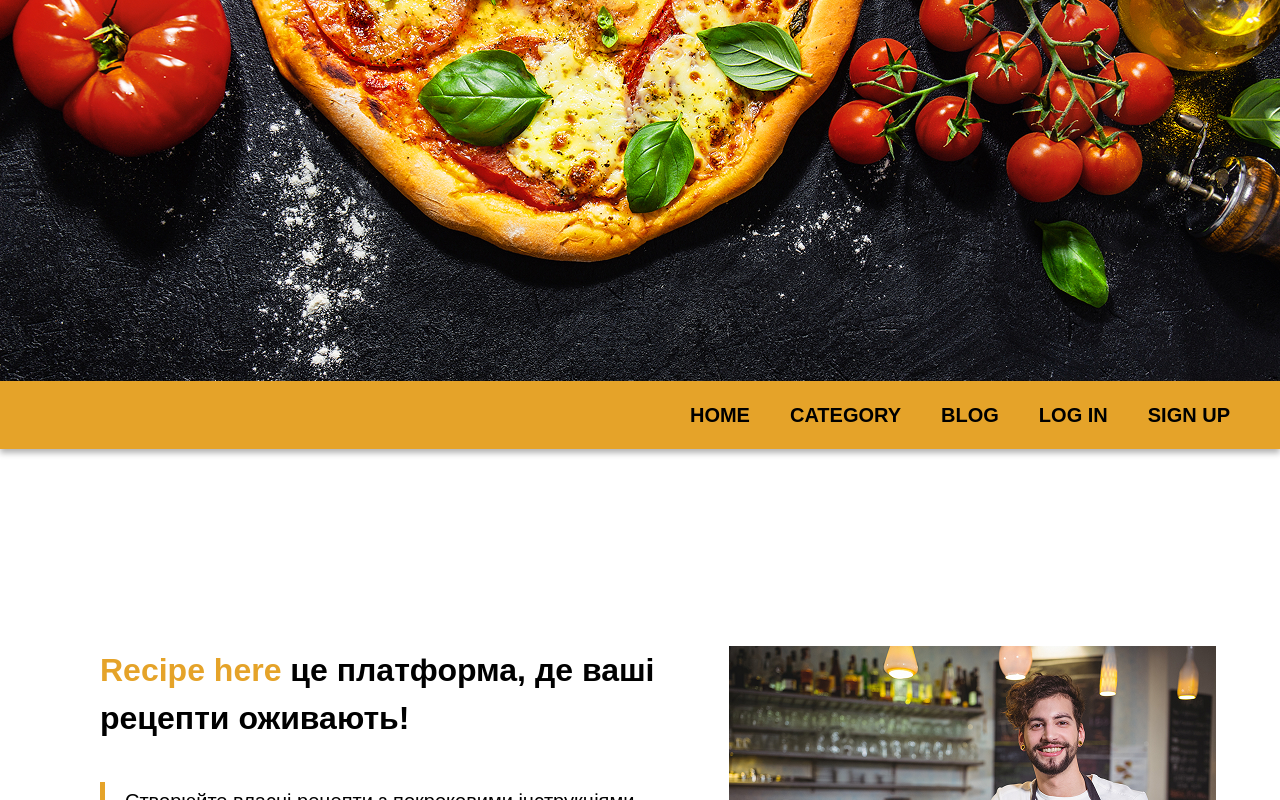
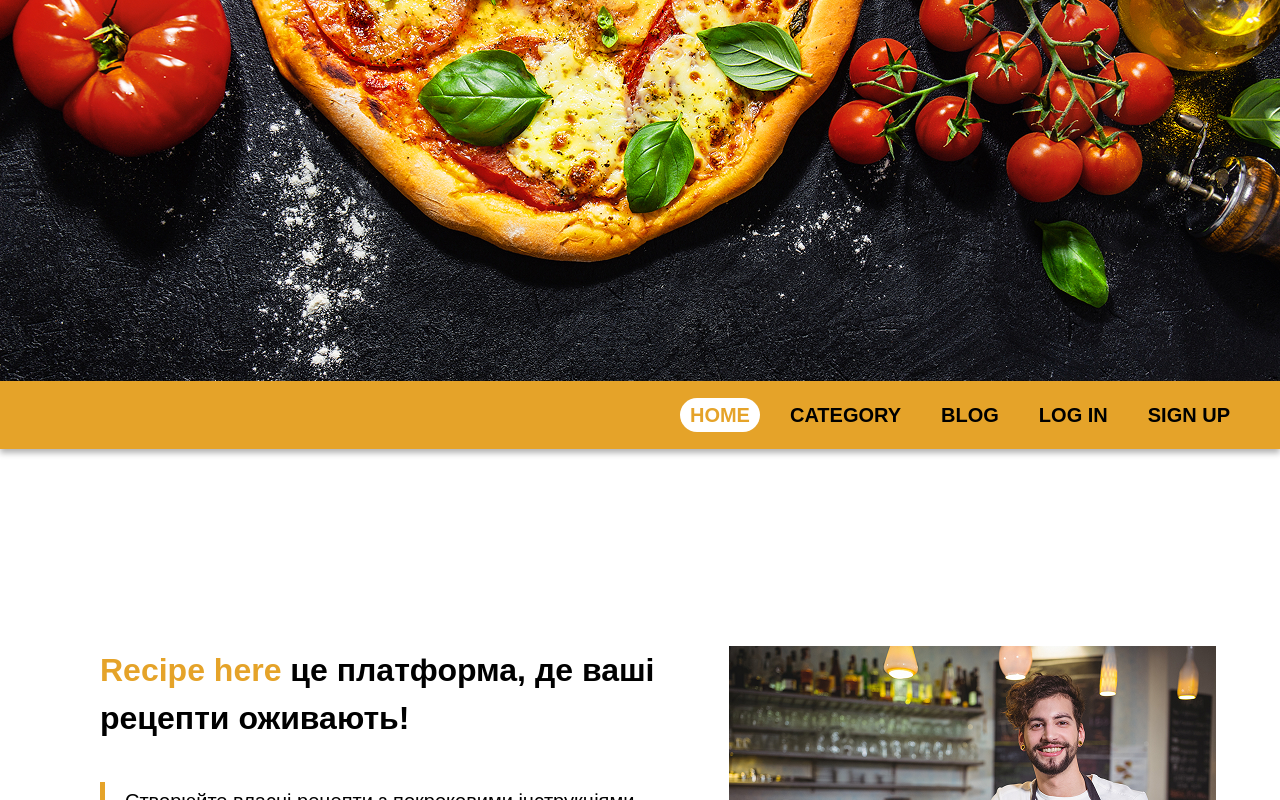
Before and after one commit to Yushchyk-Roman/test, a React (Vite) app: page /test/test in a window 1280 px wide. Shown: the top 800 px of the page. Built offline with nearby package versions, Linux system fonts and the light colour scheme; no server answers; the database is empty.

Commit message:
new update

```diff
--- a/src/components/layout/nav-bar/NavBar.jsx
+++ b/src/components/layout/nav-bar/NavBar.jsx
@@ -19,7 +19,7 @@ const NavBar = () => {
   const handleLogout = async () => {
     try {
       await logout();
-      navigate("/test/");
+      navigate("/test");
     } catch (error) {
       console.error("Помилка виходу:", error);
       alert("Не вдалося вийти. Спробуйте ще раз.");
@@ -31,7 +31,7 @@ const NavBar = () => {
       <ul>
         <li>
           <NavLink
-            to="/test/"
+            to="/test"
             className={({ isActive }) => (isActive ? "active" : "")}
             end
           >
```
